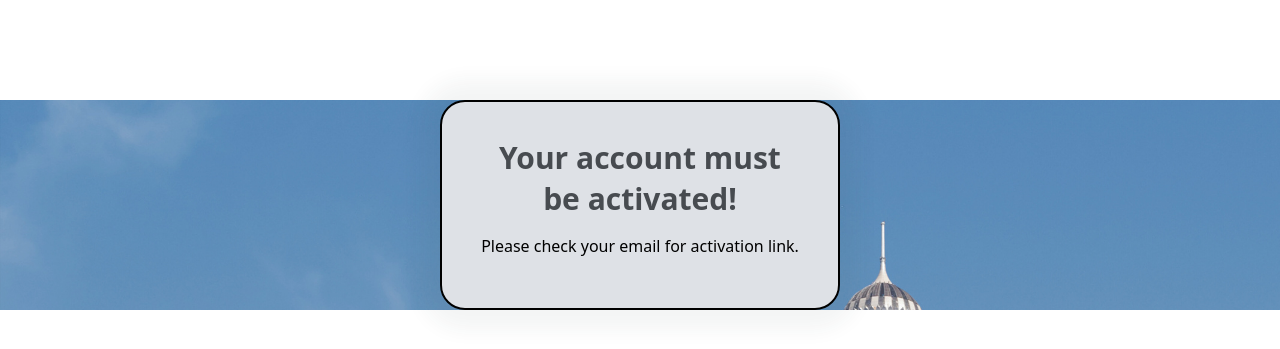
After one commit to Dec-246/Complaint_Management_System, a PHP site: page /ComplaintManagementSystem/accountInactive.php in a window 1280 px wide. The commit adds this page. Shown: the top 349 px of the page. Run offline with PHP 8.4, Linux system fonts and the light colour scheme.

Commit message:
user check email screen

```diff
--- /dev/null
+++ b/accountInactive.php
@@ -0,0 +1,44 @@
+<?php
+require 'Includes/db.connect.php';
+
+?>
+
+<!DOCTYPE html>
+<html>
+<head>
+    <meta name="viewport" content="width=device-width, initial-scale=1.0">
+<!-- mobile phones -->
+<link rel="stylesheet" media="screen and (max-width: 600px)" href="CSS/global.css">
+
+    <!-- tablets/ large phones -->
+<link rel="stylesheet" media="screen and (min-width: 600px)" href="CSS/global.css">
+
+    <!-- landscape tablets -->
+<link rel="stylesheet" media="screen and (min-width: 768px)" href="CSS/global.css">
+
+<!-- laptops/ desktops -->
+<link rel="stylesheet" media="screen and (min-width: 992px)" href="CSS/global.css">
+
+<!-- large laptops/ desktops -->
+<link rel="stylesheet" media="screen and (min-width: 1200px)" href="CSS/global.css">
+
+<title>Account not activated!</title>
+</head>
+
+<body>
+<style>
+    body{
+        background-image:url("IMG/backgroundImage.png");
+    }
+</style>
+
+<div class="checkEmail">
+    <h1>Your account must be activated!</h1>
+
+    <P>Please check your email for activation link.</P>
+</div>
+
+
+
+</body>
+</html>
--- a/login.php
+++ b/login.php
@@ -4,6 +4,7 @@
 <?php
 //Using sessions so need to initialise
 require 'Includes/db.connect.php';
+
 
 //redirect user to home page if user logged in
 if (isset($_SESSION['account_loggedIn'])) {
@@ -21,10 +22,9 @@ if (isset($_SESSION['account_loggedIn'])) {
         <link href="CSS/global.css" rel="stylesheet" type="text/css">
         <title>Login</title>
     </head>
+
     <body>
         <div class="login"></div>
-
-
 
             <form action="authenticate.php" method="post" class="form login-form">
 
@@ -42,13 +42,11 @@ if (isset($_SESSION['account_loggedIn'])) {
                 <input class="form-input" type="password" name="password" placeholder="Password" id="password" required>
             </div>
 
-
             <button class="btn blue" type="submit">Login</button>
 
             <p class="register-link">Don't have an account? <a href="register.php" class="form-link">Register</a></p>
 
             </form>
-
         </div>
     </body>
 </html>
--- a/profile.php
+++ b/profile.php
@@ -1,6 +1,6 @@
 <?php
 require 'Includes/db.connect.php';
-require 'authoriseUser.php';
+require 'Includes/authoriseUser.php';
 
 
 
@@ -44,7 +44,7 @@ $stmt->close();
 
     <div class="profInfo">
     <strong>Username:</strong><br>
-    <?= htmlspecialchars($_SESSION['account_name'])?>
+    <?= htmlspecialchars($_SESSION['username'])?>
     </div>
 
     <div class="profInfo">
--- a/registerProcess.php
+++ b/registerProcess.php
@@ -8,6 +8,7 @@ if (!isset($_POST['username'], $_POST['password'], $_POST['email'])) {
 
 
 // --------------------------------------------
+// For the validation, I have created a switch case in the register.php file which refers to the error codes below
 // -------- VALIDATION -----------------
 // Validation for email
 if (!filter_var($_POST['email'], FILTER_VALIDATE_EMAIL)) {
@@ -98,7 +99,7 @@ if ($stmt = $con->prepare('SELECT id, password FROM accounts WHERE username = ?'
                 unset($_SESSION['existError']);
             }
             // successful redirect
-            header("Location: login.php");
+            header("Location: accountInactive.php");
         } else {
             echo 'Could not prepare statement!';
         }
```
Also changed, not shown: authenticate.php (+18 -5 lines), staffHome.php (+10 -3 lines), Includes/authoriseUser.php (renamed from authoriseUser.php).
